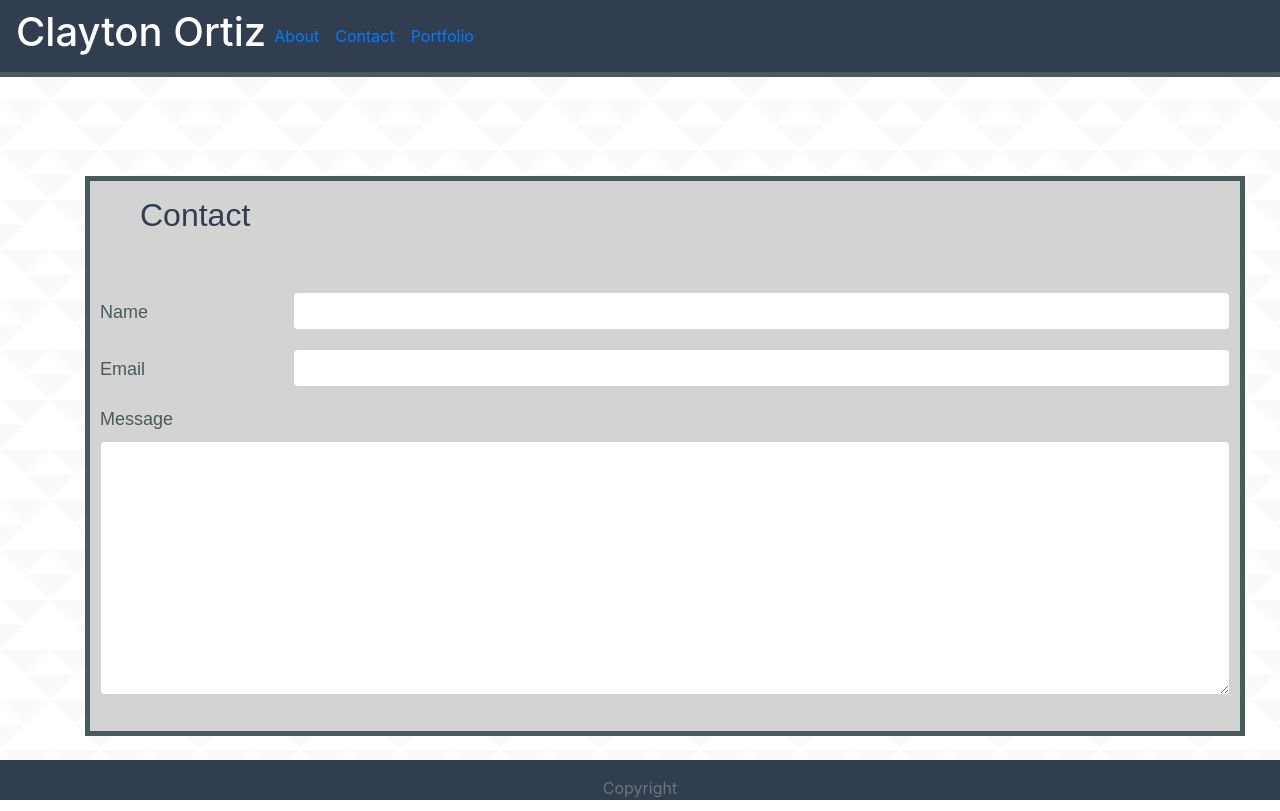
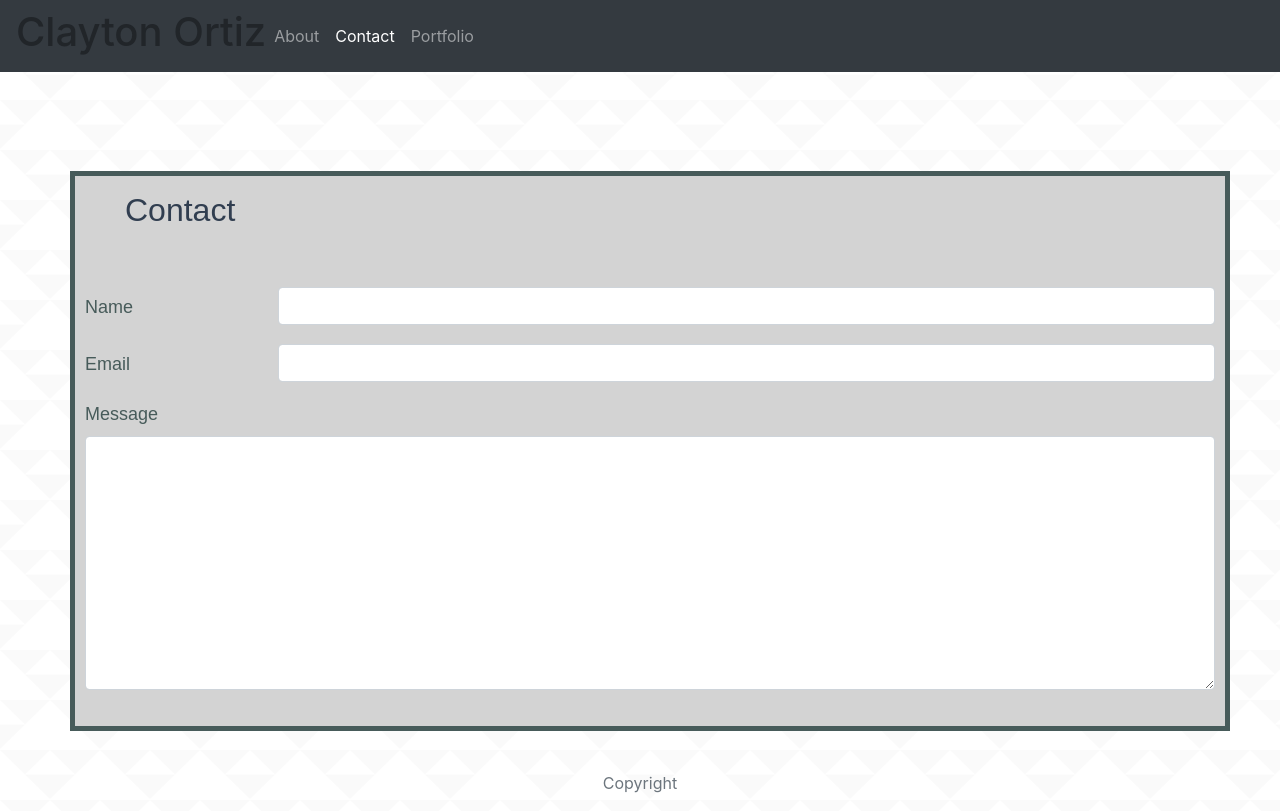
Before and after one commit to ClayData/responsive-portfolio, a plain HTML site: page contact.html in a window 1280 px wide. Drawn offline with nearby package versions, Linux system fonts and the light colour scheme.

Commit message:
color changes

```diff
--- a/assets/styles.css
+++ b/assets/styles.css
@@ -50,18 +50,10 @@ form{
     margin-left: 50px;
 }
 
-.navbar-custom{
-    color: white;
-    background-color: #313e50;
-    border-bottom: #475b5a 5px solid;
-}
-
 .index-photo{
     border: #475b5a 2px solid;
 }
 
 footer{
     text-align: center;
-    height: 40px;
-    background-color: #313e50;
 }
--- a/contact.html
+++ b/contact.html
@@ -9,7 +9,7 @@
     <title>Contact</title>
 </head>
 <body>
-        <nav class="navbar navbar-expand-lg navbar-custom">
+        <nav class="navbar navbar-expand-sm navbar-dark bg-dark">
                 <h1>Clayton Ortiz</h1>
                 <div class="collapse navbar-collapse" id="navbarNavAltMarkup">
                   <div class="navbar-nav">
@@ -22,7 +22,7 @@
         <br>
         <div class="container">
             <div class="row position-relative">
-                    <div class="col">
+                    <div class="col"></div>
                         <div class="panel panel-default">
                              <div class="panel-body position-relative contact-panel">
                                 <div class="row">
@@ -51,6 +51,7 @@
                             </div>
                         </div>
                     </div>
+                    <div class="col"></div>
             </div>
         </div>
         <br>
```
Also changed, not shown: index.html (+2 -2 lines), portfolio.html (+1 -1 lines).
